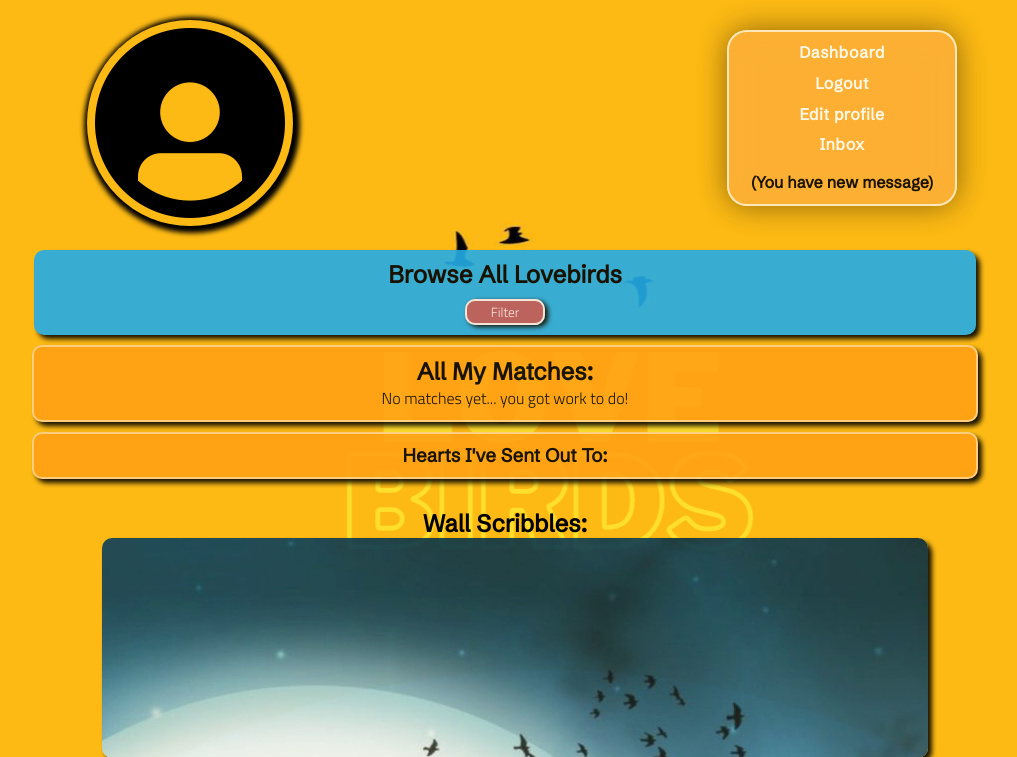
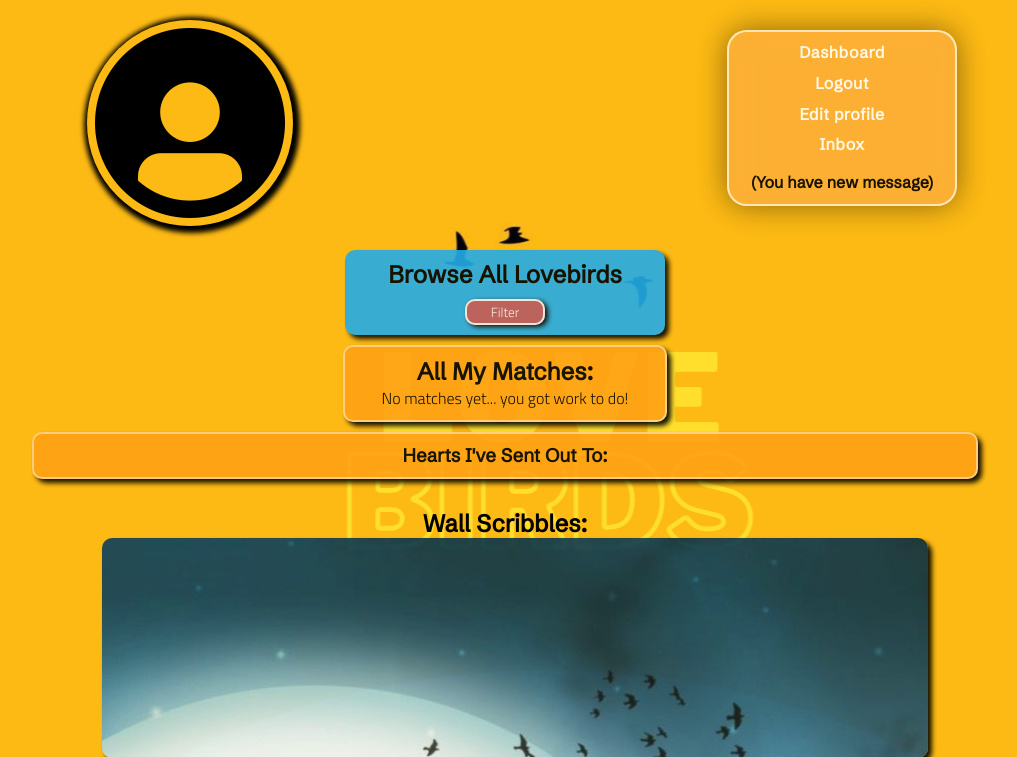
Before and after one commit to BrinkOfSecondBailout/LoveBirdsApp, a Flask app: template flask_app/templates/dashboard.html in a window 1280 px wide. Shown: the part 49-806 px from the top of the page, without its empty margins (135-1152 px from the left). Run offline with Flask 3, Linux system fonts and the light colour scheme; the template is opened without the code that fills it, so the values that code supplies are empty.

Commit message:
fixed the stretchy boxes

```diff
--- a/flask_app/static/style.css
+++ b/flask_app/static/style.css
@@ -311,6 +311,10 @@ a:hover {
     padding: 10px;
 }
 
+.browse {
+    max-width: 300px;
+}
+
 .bio-box {
     background-color: rgb(255, 161, 20);
     opacity: 0.9;
@@ -322,6 +326,10 @@ a:hover {
     text-align: center;
     border: 2px solid rgba(255, 255, 255, .5);
     padding: 10px;
+}
+
+.matches {
+    max-width: 300px;
 }
 
 .center-bottom {
--- a/flask_app/templates/dashboard.html
+++ b/flask_app/templates/dashboard.html
@@ -44,7 +44,7 @@
     <div class="total">
         <div class="left">
             <div class="total-box">
-                <div class="lovebirds-box">
+                <div class="lovebirds-box browse">
                         <h2>Browse All Lovebirds</h2>
                         <div class="flex2">
                             {% for user in all_users %}
@@ -56,7 +56,7 @@
                         <a href="/filter"><button class="delete-button"><p>Filter</p></button></a>
                 </div>
 
-                <div class="bio-box">
+                <div class="bio-box matches">
                     <h2>All My Matches:</h2>
                     {% if not user_with_matches.matches %}
                         <p>No matches yet... you got work to do!</p>
```
